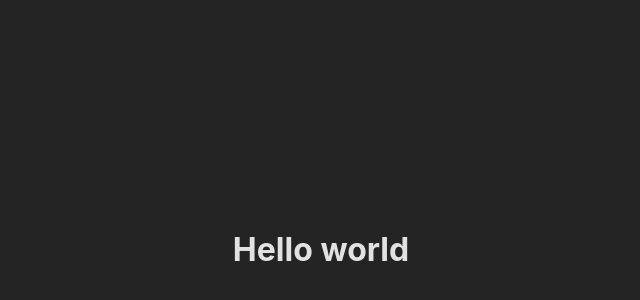
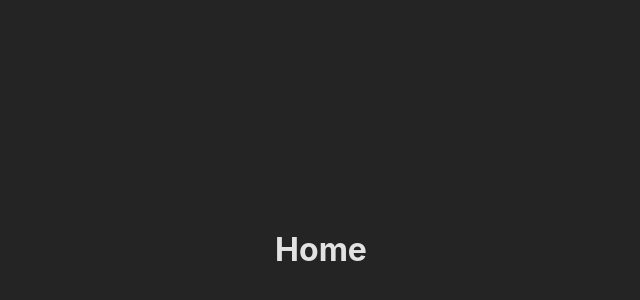
Before and after one commit to fell-lucas/react-ignite-2022, a React (Vite) app in the folder challenges/02-coffee-delivery/: page / in a window 1280 px wide. Shown: the part 150-450 px from the top of the page, without its empty margins (319-959 px from the left). Built offline with nearby package versions, Linux system fonts and the light colour scheme.

Commit message:
feat: add react router dom and styled components

```diff
--- a/challenges/02-coffee-delivery/package.json
+++ b/challenges/02-coffee-delivery/package.json
@@ -9,8 +9,12 @@
     "preview": "vite preview"
   },
   "dependencies": {
+    "@types/styled-components": "^5.1.26",
     "react": "^18.2.0",
-    "react-dom": "^18.2.0"
+    "react-dom": "^18.2.0",
+    "react-is": "^18.2.0",
+    "react-router-dom": "^6.4.0",
+    "styled-components": "^5.3.5"
   },
   "devDependencies": {
     "@types/react": "^18.0.17",
--- a/challenges/02-coffee-delivery/src/App.tsx
+++ b/challenges/02-coffee-delivery/src/App.tsx
@@ -1,9 +1,11 @@
+import { BrowserRouter, RouterProvider } from 'react-router-dom'
 import './App.css'
+import { router } from './Router'
 
 function App() {
 
   return (
-    <h1>Hello world</h1>
+    <RouterProvider router={router} />
   )
 }
 
--- /dev/null
+++ b/challenges/02-coffee-delivery/src/Router.tsx
@@ -0,0 +1,19 @@
+import { createBrowserRouter } from "react-router-dom";
+import { Checkout, Home, Success } from "./pages";
+
+export const router = createBrowserRouter([
+  {
+    path: "/",
+    element: <Home />
+  },
+  {
+    path: "/checkout",
+    element: <Checkout />,
+    // children: [
+    //   {
+    //     path: "/checkout/success",
+    //     element: <Success />
+    //   }
+    // ]
+  }
+])
--- /dev/null
+++ b/challenges/02-coffee-delivery/src/pages/Checkout/index.tsx
@@ -0,0 +1,3 @@
+export function Checkout () {
+  return <h1>Checkout</h1>
+}
--- /dev/null
+++ b/challenges/02-coffee-delivery/src/pages/CheckoutSuccess/index.tsx
@@ -0,0 +1,3 @@
+export function Success () {
+  return <h1>Success</h1>
+}
--- /dev/null
+++ b/challenges/02-coffee-delivery/src/pages/Home/index.tsx
@@ -0,0 +1,3 @@
+export function Home () {
+  return <h1>Home</h1>
+}
--- /dev/null
+++ b/challenges/02-coffee-delivery/src/pages/index.ts
@@ -0,0 +1,3 @@
+export * from './Checkout';
+export * from './CheckoutSuccess';
+export * from './Home';
```
Also changed, not shown: 1 other file (tests, documents, lock files or other folders).
